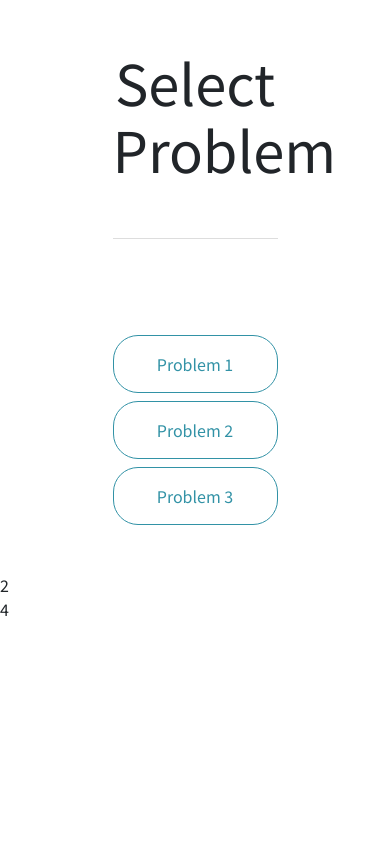
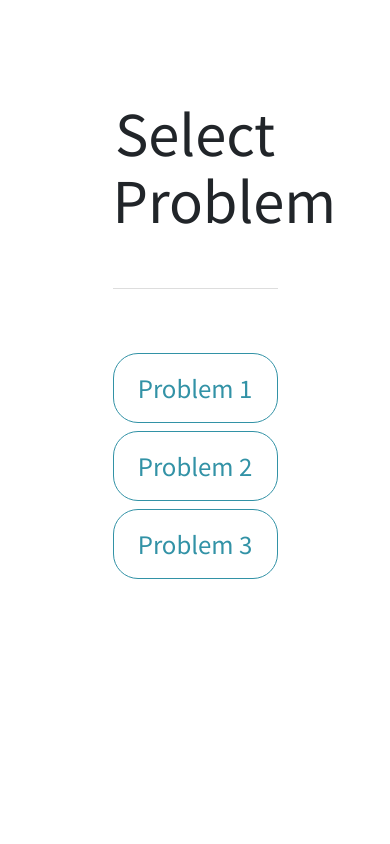
Before and after one commit to ktpss95112/CS-Camp-2020-Shortest-Path, a Flask app: page /start in a window 390 px wide. Run offline with Flask 2, Linux system fonts and the light colour scheme; some libraries are stand-ins or nearby versions.

Commit message:
Finish styling Go-to page

```diff
--- a/static/css/start.css
+++ b/static/css/start.css
@@ -1,12 +1,26 @@
 @import url("https://fonts.googleapis.com/css2?family=Noto+Sans+TC:wght@400;500;700&display=swap");
 body {
   font-family: 'Noto Sans TC', sans-serif;
-}
+  margin-top: 50px;}
 
 .info-header {
   width: 50%;
   margin: auto;
   border-bottom: 1px #ddd solid; }
+
+.card-box{
+  border: 1px #3292a6 solid;
+  border-radius: 25px;
+  margin: 50px 0 25px 100px;
+}
+
+.text-lg{
+  font-size: x-large;
+}
+
+.text-lg>span{
+  font-size: x-large;
+}
 
 #select {
   width: 50%;
--- a/static/index.js
+++ b/static/index.js
@@ -66,7 +66,7 @@ function setProblem(pid) {
             </div>
             <input type="text" name="teamToken" id="teamToken" class="form-control" placeholder="Team Token">
         </div>
-        <button type="button" onclick="setToken()" class="btn btn-block btn-outline-primary py-3">submit</button>
+        <button type="button" onclick="setToken()" class="text-lg btn btn-block btn-outline-primary py-3">submit</button>
     </form>
     `;
 }
@@ -81,14 +81,14 @@ function renderSelect(from) {
             if (specialPoints.includes(tmp)) {
                 tmp = en2name[tmp];
             }
-            html += `<button type="button" onclick="setTravel('${value[1]}')" class="btn btn-block btn-outline-primary py-3 d-flex justify-content-between">${tmp}<span class="badge badge-pill align-items-center">Distance ${value[2]}</span></button>`;
+            html += `<button type="button" onclick="setTravel('${value[1]}')" class="text-lg btn btn-block btn-outline-primary py-3 d-flex justify-content-between">${tmp}<span class="badge badge-pill align-items-center">距離 ${value[2]}</span></button>`;
         }
         else if (from === value[1]) {
             let tmp = value[0];
             if (specialPoints.includes(tmp)) {
                 tmp = en2name[tmp];
             }
-            html += `<button type="button" onclick="setTravel('${value[0]}')" class="btn btn-block btn-outline-primary py-3 d-flex justify-content-between">${tmp}<span class="badge badge-pill align-items-center">Distance ${value[2]}</span></button>`;
+            html += `<button type="button" onclick="setTravel('${value[0]}')" class="text-lg btn btn-block btn-outline-primary py-3 d-flex justify-content-between">${tmp}<span class="badge badge-pill align-items-center">距離 ${value[2]}</span></button>`;
         }
     });
 
@@ -98,7 +98,10 @@ function renderSelect(from) {
         replacedPayload.push(tmp);
     });
 
-    document.getElementById('current').innerHTML = 'Current path: ' + replacedPayload.join(' ⮕ ') + '<br> Current length: ' + pathlen.toString();
+    document.getElementById('current_wrap').classList.remove('d-none');
+    document.getElementById('select_wrap').classList.replace('col-md-12', 'col-md-6');
+    document.getElementById('current_path').innerHTML = replacedPayload.join(' ⮕ ');
+    document.getElementById('current_length').innerHTML = pathlen.toString();
     document.getElementById('title').innerHTML = 'Go to';
     document.getElementById('select').innerHTML = html;
     document.getElementById('bottom_bar').innerHTML = '<button class="btn-primary btn-lg btn" onclick="undo()">Undo</button>';
--- a/templates/start.html
+++ b/templates/start.html
@@ -14,38 +14,47 @@
         <title>Start</title>
     </head>
     <body>
-
-        <div class="row">
-            <div class="col-md-6">
-                <div class="container text-center">
-                    <div class="container">
-                        <div class="info-header mb-5">
+        <div class="container">
+            <div class="row">
+                <div class="col-md-6 d-none" id="current_wrap">
+                    <div class="row">
+                        <div class="col-md-12">
+                            <div class="text-center card-box">
+                                <div class="info-header py-4">
+                                    <h2 class="">目前路徑</h2>
+                                </div>
+                                <h3 id="current_path" class="py-4 px-5">
+                                </h3>
+                            </div>
+                        </div>
+                    </div>
+                    <div class="row">
+                        <div class="col-md-12">
+                            <div class="text-center card-box">
+                                <div class="info-header py-4">
+                                    <h2 class="">目前長度</h2>
+                                </div>
+                                <h3 id="current_length" class="p-4">
+                                </h3>
+                            </div>
+                        </div>
+                    </div>
+                </div>
+                <div class="col-md-12" id="select_wrap">
+                    <div class="container text-center">
+                        <div class="info-header mb-3">
                             <h3 id="title" class="display-4 py-5">Select Problem</h3>
                         </div>
                         <div id="select" class="py-5">
-                            <button type="button" onclick="setProblem('1')" class="btn btn-block btn-outline-primary py-3">Problem 1</button>
-                            <button type="button" onclick="setProblem('2')" class="btn btn-block btn-outline-primary py-3">Problem 2</button>
-                            <button type="button" onclick="setProblem('3')" class="btn btn-block btn-outline-primary py-3">Problem 3</button>
+                            <button type="button" onclick="setProblem('1')" class="text-lg btn btn-block btn-outline-primary py-3">Problem 1</button>
+                            <button type="button" onclick="setProblem('2')" class="text-lg btn btn-block btn-outline-primary py-3">Problem 2</button>
+                            <button type="button" onclick="setProblem('3')" class="text-lg btn btn-block btn-outline-primary py-3">Problem 3</button>
                         </div>
                         <div id="bottom_bar">
                         </div>
                     </div>
-                    <div id="current"></div>
-                </div>
-            </div>
-            <div class="col-md-6">
-                <div class="row">
-                    <div class="col-md-12">
-                        <div class="">2</div>
-                    </div>
-                </div>
-                <div class="row">
-                    <div class="col-md-12">
-                        <div class="">4</div>
-                    </div>
                 </div>
             </div>
         </div>
-
     </body>
 </html>
```
